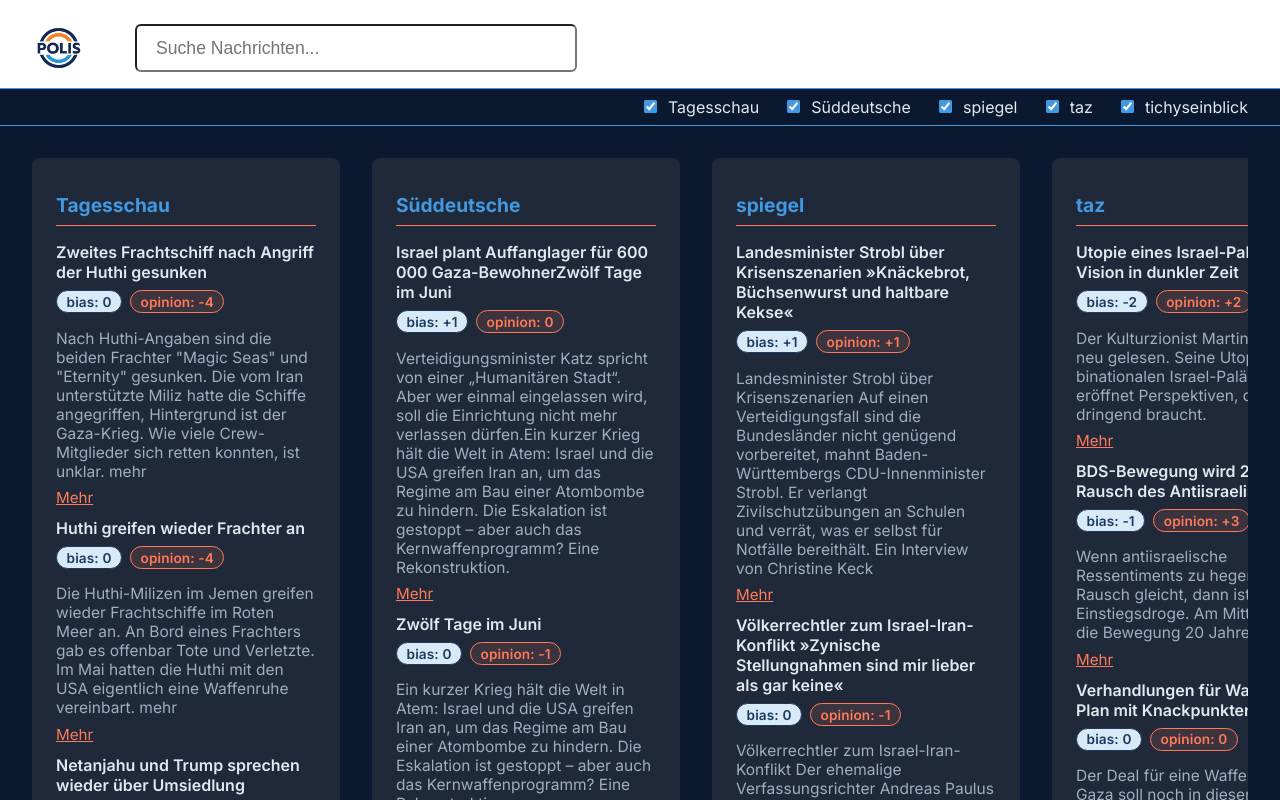
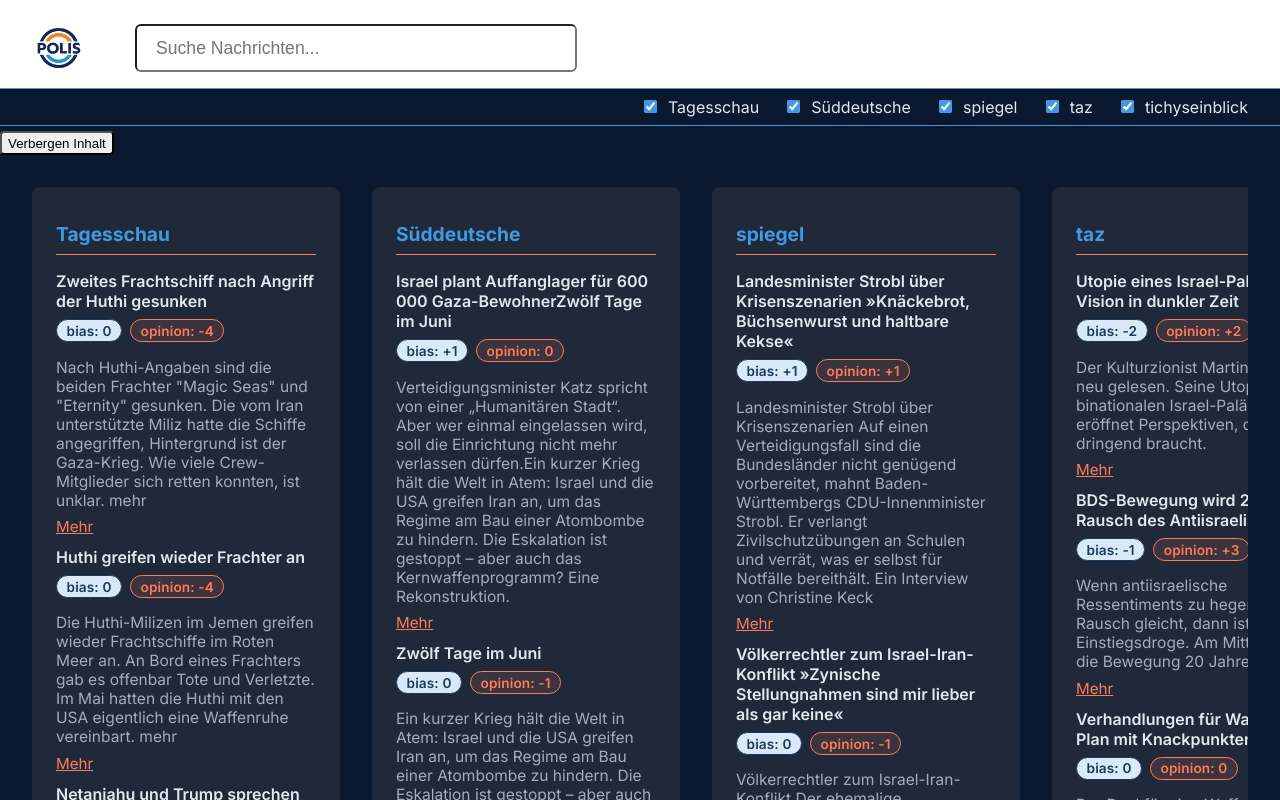
Before and after one commit to fabianrios/polis, an Angular app: page / in a window 1280 px wide. Shown: the top 800 px of the page. Built offline with nearby package versions, Linux system fonts and the light colour scheme.

Commit message:
main update hide content

```diff
--- a/src/app/app.html
+++ b/src/app/app.html
@@ -14,7 +14,12 @@
   }
 </div>
 
+<button (click)="isContentVisible = !isContentVisible" class="toggle-button">
+  {{ isContentVisible ? 'Verbergen' : 'Anzeigen' }} Inhalt
+</button>
+
 <main class="main-content">
+@if (isContentVisible) {
   <div class="news-columns">
     @for (source of sources; track source) {
       @if (isSourceVisible(source)) {
@@ -35,7 +40,7 @@
       }
     }
   </div>
-
+}
   <div class="werte-graph-container">
     <h2>Artikel-Positionierung</h2>
     <canvas id="werteGraph"></canvas>
--- a/src/app/app.scss
+++ b/src/app/app.scss
@@ -140,6 +140,14 @@
   }
 }
 
+.toggle-button {
+  cursor: pointer;
+  position: relative;
+  margin-top: 5px;
+  height: 24px;
+  border-radius: 4px;
+}
+
 .chips-row {
   display: flex;
   gap: 0.5rem;
--- a/src/app/app.ts
+++ b/src/app/app.ts
@@ -11,7 +11,8 @@
 })
 export class App implements OnInit {
   protected title = 'polisfront';
-  searchTerm = '';
+  protected searchTerm = '';
+  protected isContentVisible = true;
   hits: any[] = [];
   sources: string[] = [];
   filteredHitsBySource: { [key: string]: any[] } = {};
```
